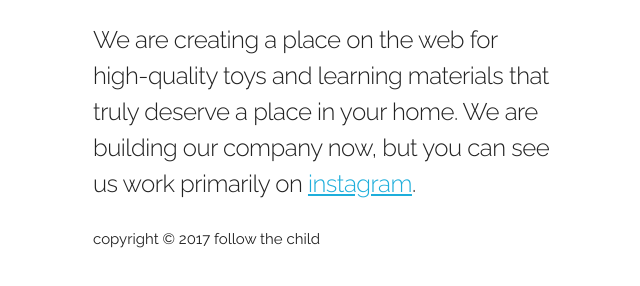
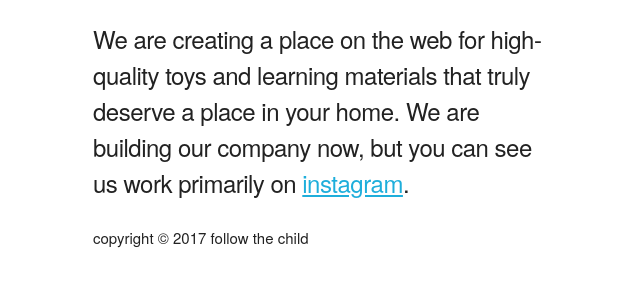
Before and after one commit to followthechild/followthechild.github.io, a plain HTML site: page index.html in a window 1280 px wide. Shown: the part 416-702 px from the top of the page, without its empty margins (67-707 px from the left). Drawn offline with Linux system fonts and the light colour scheme.

Commit message:
font change

```diff
--- a/index.html
+++ b/index.html
@@ -15,7 +15,7 @@
 
   <!-- FONT
   –––––––––––––––––––––––––––––––––––––––––––––––––– -->
-  <link href="//fonts.googleapis.com/css?family=Raleway:400,300,600" rel="stylesheet" type="text/css">
+  <link href="//fonts.googleapis.com/css?family=PT+Sans" rel="stylesheet" type="text/css">
 
   <!-- CSS
   –––––––––––––––––––––––––––––––––––––––––––––––––– -->
```
